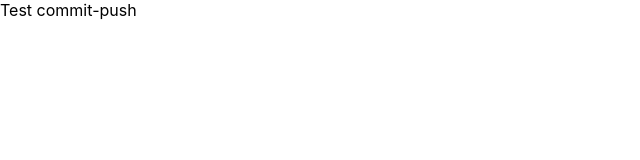
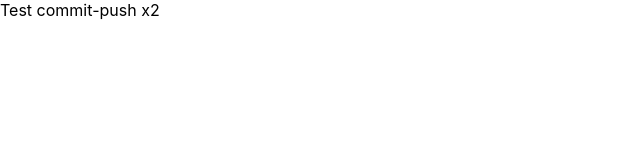
Before and after one commit to Catalin-2002/spaceappschallenge2021, a React (Create React App) app: page / in a window 1280 px wide. Shown: the top 160 px of the page, without its empty margins (0-640 px from the left). Built offline with nearby package versions, Linux system fonts and the light colour scheme.

Commit message:
test commit push 2

```diff
--- a/src/App.js
+++ b/src/App.js
@@ -2,7 +2,7 @@ import './App.css';
 
 function App() {
   return (
-    <div> Test commit-push </div>
+    <div> Test commit-push x2 </div>
   );
 }
 
```
